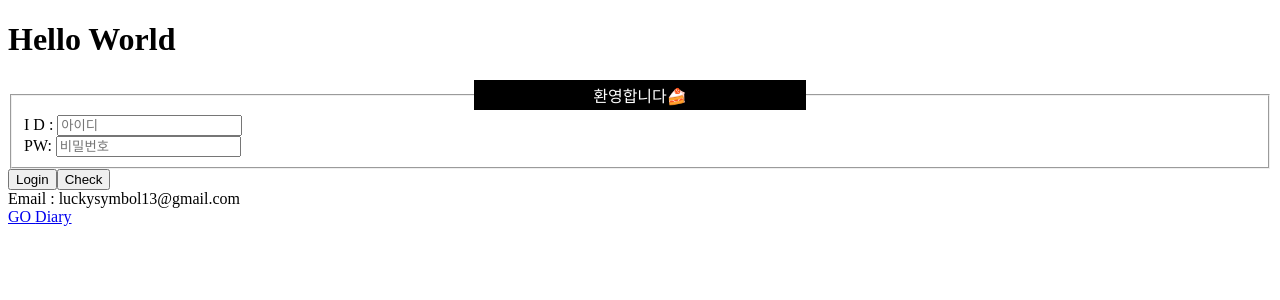
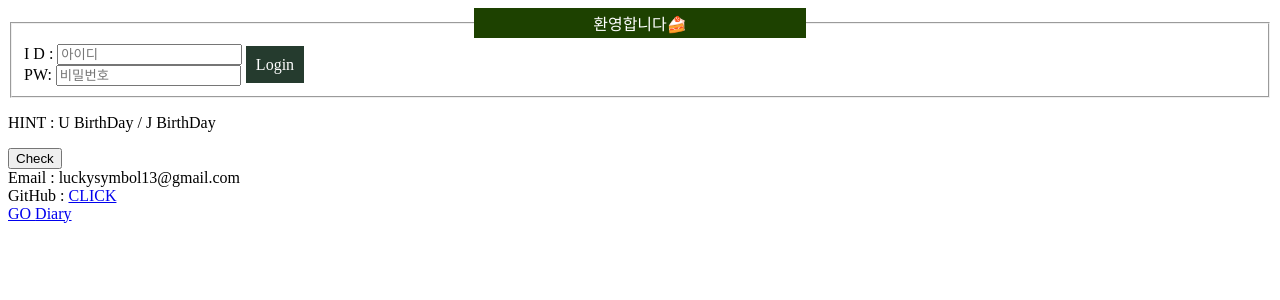
Before and after one commit to jh8057/zzemalcloud, a Nuxt app: page / in a window 1280 px wide. Shown: the top 300 px of the page. Built offline with nearby package versions, Linux system fonts and the light colour scheme.

Commit message:
css & clean up

```diff
--- a/assets/style.css
+++ b/assets/style.css
@@ -6,6 +6,7 @@ body {
   margin: 0;
   font-size: large;
   font-family: "Open Sans", sans-serif;
+  background-color: #e5ffdb;
 }
 h1 {
   text-align: center;
@@ -17,5 +18,14 @@ h1 {
   /* background-image: linear-gradient(255deg, #93a5cf 0%, #e4efe9 100%); */
 }
 .LoginWrapper {
-  justify-items: center;
+  display: flex;
+  flex-direction: column;
+  justify-content: center;
+  align-items: center;
+  width: 100%;
+  height: 80vh;
+  padding-bottom: 30px;
 }
+footer {
+  padding: 10px;
+}
--- a/components/LoginComp.vue
+++ b/components/LoginComp.vue
@@ -2,7 +2,6 @@
   <div class="LoginWrapper">
     <fieldset>
       <legend>환영합니다🍰</legend>
-      <form>
       I D : <input class="input" placeholder="아이디" v-model="memID" />
       <br />
       PW:
@@ -13,9 +12,9 @@
         v-model="memPW"
       />
       <!-- <button type="submit" @click="">Login</button> -->
-      </form>
+      <a @click="login">Login</a>
     </fieldset>
-    <button @click="login">Login</button>
+    <p>HINT : U BirthDay / J BirthDay</p>
     <button @click="tokenCheck">Check</button>
   </div>
 </template>
@@ -57,8 +56,16 @@ legend {
   width: 40vh;
   justify-content: center;
   text-align: center;
-  background-color: #000;
+  background-color: rgb(29, 65, 0);
   color: #fff;
   padding: 3px 6px;
 }
+fieldset > a {
+  margin-left: 5px;
+  position: relative;
+  top: -10px;
+  background-color: rgb(37, 59, 46);
+  padding: 10px;
+  color: white;
+}
 </style>
--- a/components/footerOne.vue
+++ b/components/footerOne.vue
@@ -1,5 +1,8 @@
 <template>
-  <footer>Email : luckysymbol13@gmail.com</footer>
+  <footer>
+    <p>Email : luckysymbol13@gmail.com</p>
+    <p>GitHub : <a href="https://github.com/jh8057/zzemalcloud">CLICK</a></p>
+  </footer>
 </template>
 
 <script>
@@ -7,4 +10,7 @@ export default {};
 </script>
 
 <style>
+footer > p {
+  margin: 0;
+}
 </style>
--- a/pages/index.vue
+++ b/pages/index.vue
@@ -1,6 +1,6 @@
 <template>
   <div class="index__wrapper">
-    <header-comp />
+    <!-- <header-comp /> -->
     <login-comp />
     <footer-one />
     <nuxt-link to="/aboutPage"> GO </nuxt-link>
```
Lines whose indentation alone changed are shown as unchanged.
